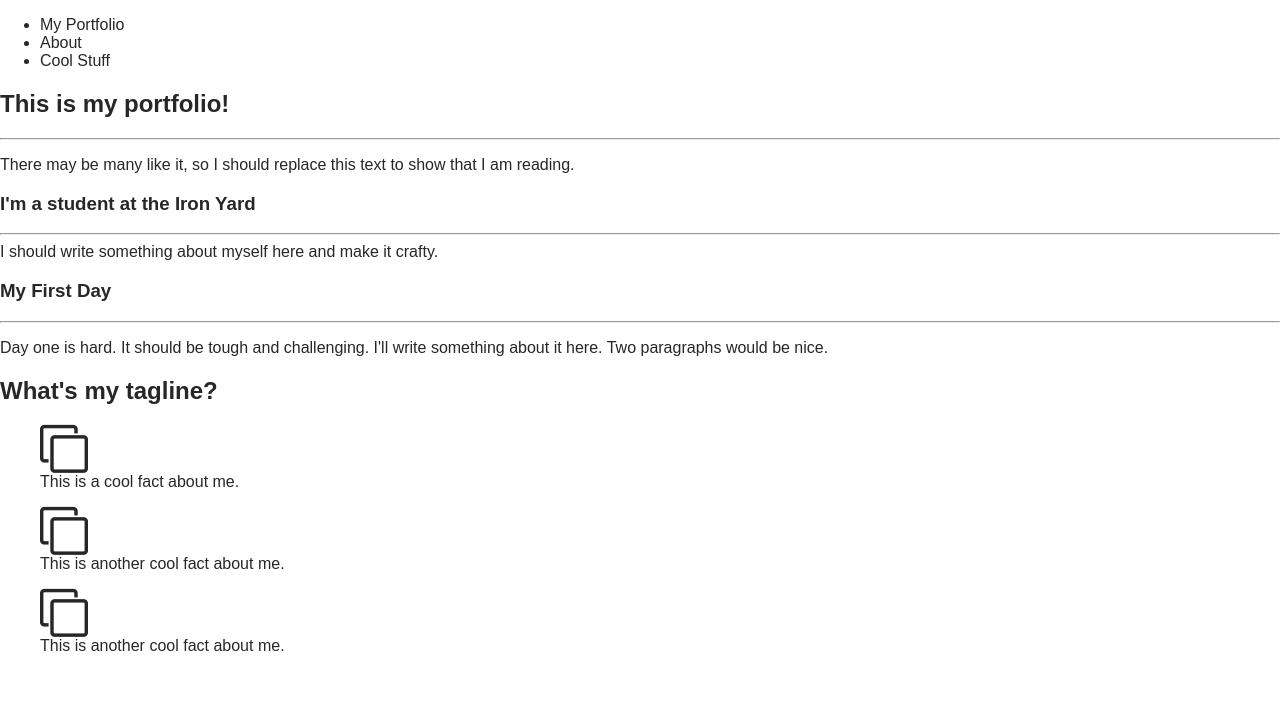
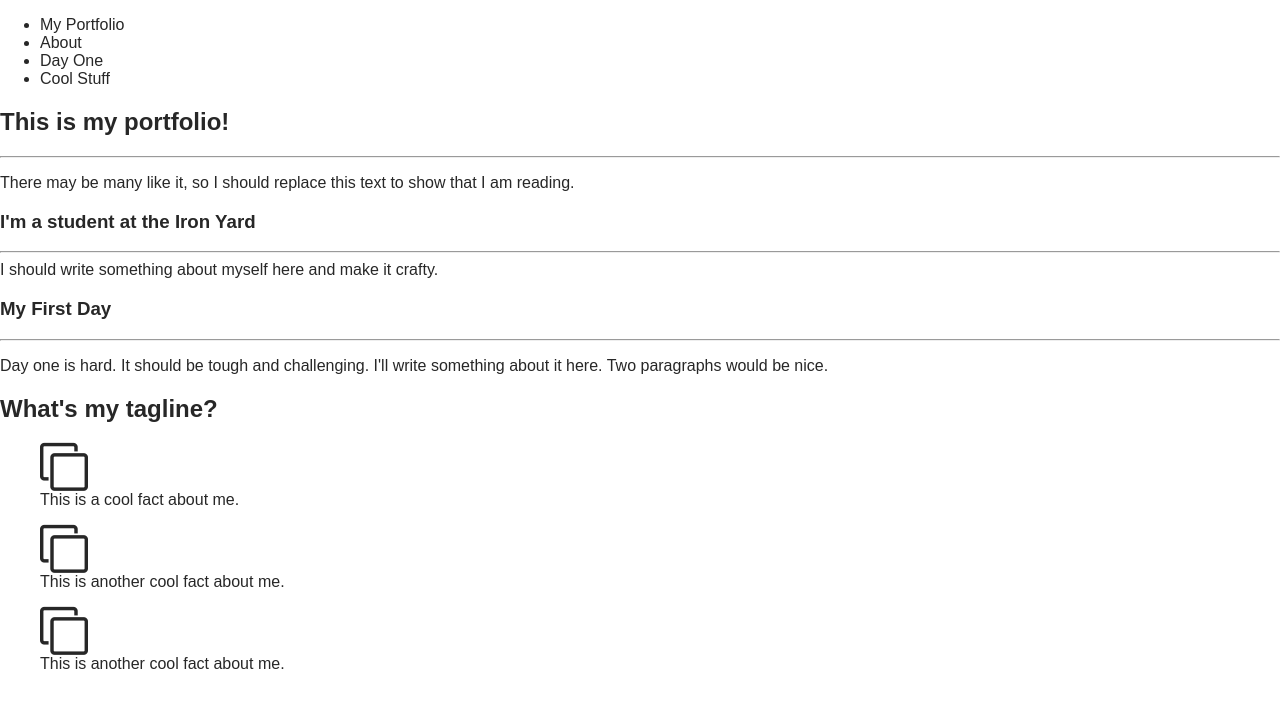
Before and after one commit to mhigbyflowers/01-html-introduction, a plain HTML site: page index.html in a window 1280 px wide. Drawn offline with Linux system fonts and the light colour scheme; files that its build step writes are made by us from their sources.

Commit message:
fixed error

```diff
--- a/index.html
+++ b/index.html
@@ -12,7 +12,7 @@
     <ul class="foo-bar">
       <li class="foo-bar__item foo-bar__item--brand">My Portfolio</li>
       <li class="foo-bar__item">About</li>
-      <li class="foo-bar__item Day One</li>
+      <li class="foo-bar__item"> Day One</li>
       <li class="foo-bar__item">Cool Stuff</li>
     </ul>
   </nav>
```
